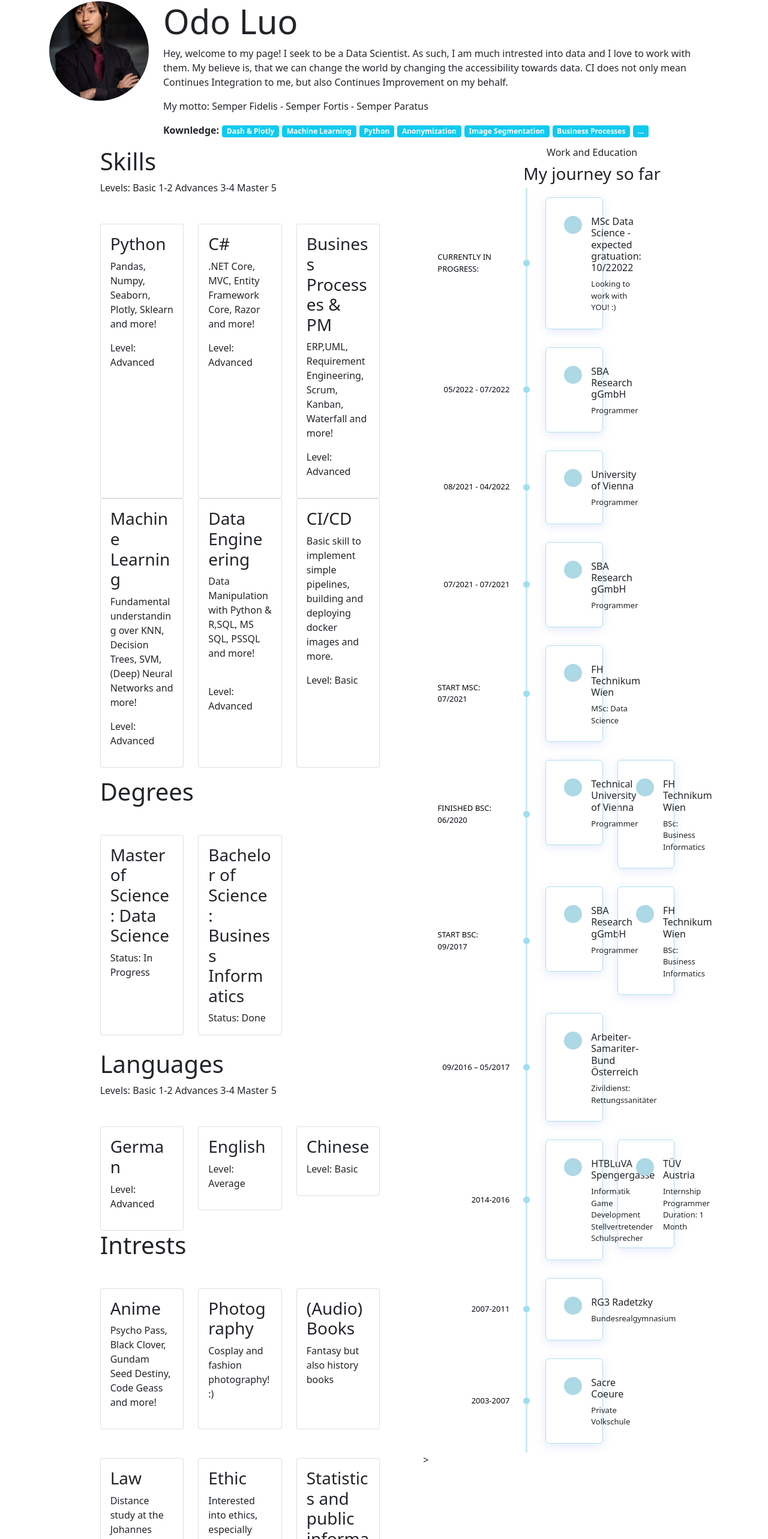
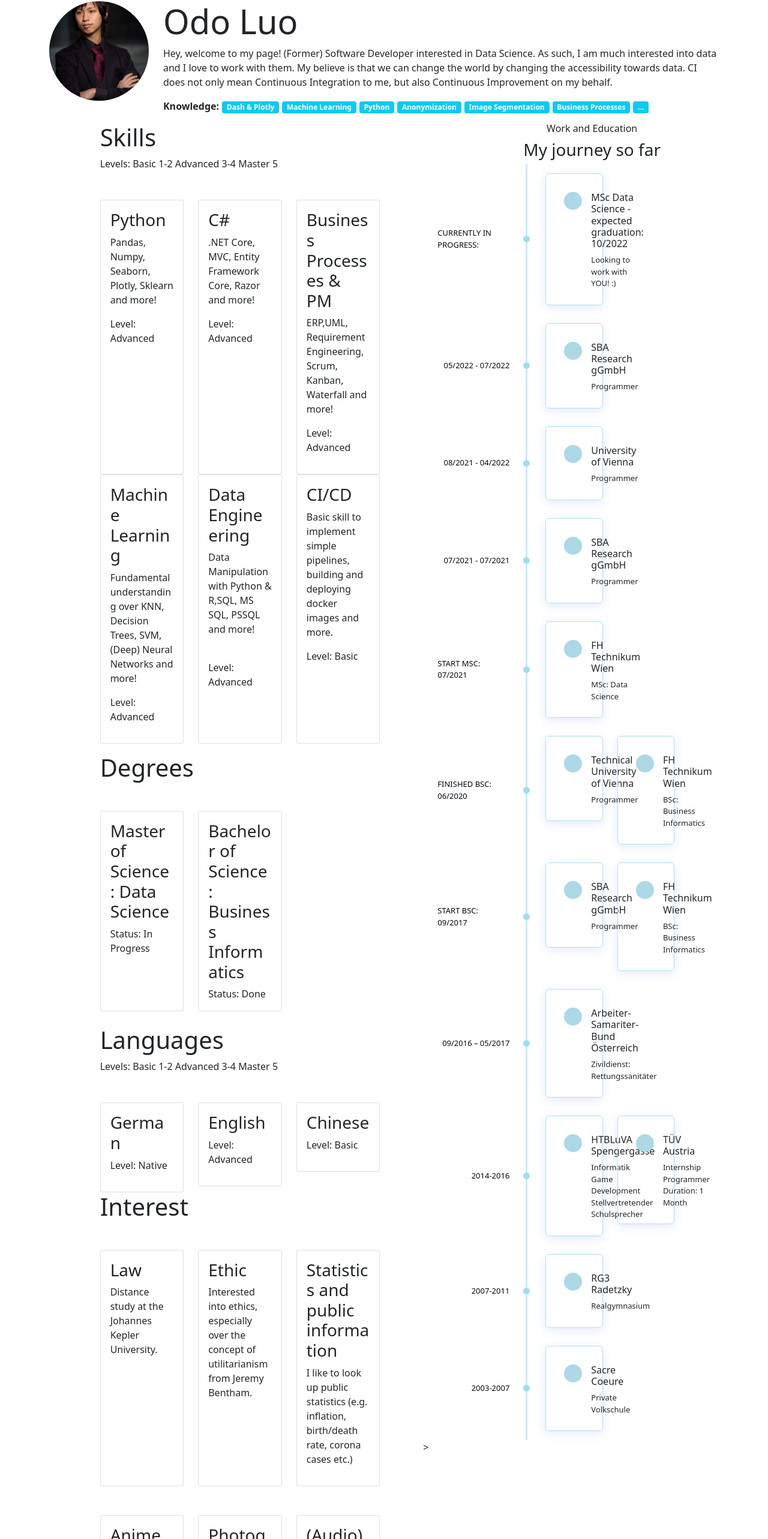
Before and after one commit to Codo155/oluo, an Angular app: page / in a window 1280 px wide. Shown: the part 18-2584 px from the top of the page at 60% size. Built offline with nearby package versions, Linux system fonts and the light colour scheme.

Commit message:
Update typos and spelling errors

```diff
--- a/src/app/app.component.html
+++ b/src/app/app.component.html
@@ -10,12 +10,11 @@
         </div>
           <h1 class="display-4">Odo Luo</h1>
           <p>
-              Hey, welcome to my page! I seek to be a Data Scientist. As such, I am much intrested into data and I love to work with them. My believe is, that we can change the world by changing the accessibility towards data.
-              CI does not only mean Continues Integration to me, but also Continues Improvement on my behalf.
+              Hey, welcome to my page! (Former) Software Developer interested in Data Science. As such, I am much interested into data and I love to work with them. My believe is that we can change the world by changing the accessibility towards data.
+              CI does not only mean Continuous Integration to me, but also Continuous Improvement on my behalf.
           </p>
-          <p> My motto: Semper Fidelis - Semper Fortis - Semper Paratus</p>
           <p>
-              <strong>Kownledge:</strong>
+              <strong>Knowledge:</strong>
               <span style="margin-left: 5px;"  class="badge bg-info">Dash & Plotly</span>
               <span style="margin-left: 5px;"  class="badge bg-info">Machine Learning</span>
               <span style="margin-left: 5px;"  class="badge bg-info">Python</span>
--- a/src/app/hobbies-and-languages-partial/hobbies-and-languages-partial.component.html
+++ b/src/app/hobbies-and-languages-partial/hobbies-and-languages-partial.component.html
@@ -4,13 +4,13 @@
         <section id="what-we-do">
             <div class="container-fluid">
                 <h2 class="section-title mb-2 h1">Languages</h2>
-                <p> Levels: Basic 1-2 <i class="fa fa-star"></i>  Advances 3-4 <i class="fa fa-star"></i>   Master 5 <i class="fa fa-star"></i> </p>
+                <p> Levels: Basic 1-2 <i class="fa fa-star"></i>  Advanced 3-4 <i class="fa fa-star"></i>   Master 5 <i class="fa fa-star"></i> </p>
                 <div class="row mt-5">
                     <div class="col-xs-12 col-sm-6 col-md-4 col-lg-4 col-xl-4">
                         <div class="card h-60 ">
                             <div class="card-block block-1 p-3" >
                                 <h3 class="card-title">German</h3>
-                                <p>Level: Advanced</p> <i class="fa fa-star"></i><i class="fa fa-star"></i><i class="fa fa-star"></i><i class="fa fa-star"></i>
+                                <p>Level: Native</p> <i class="fa fa-star"></i><i class="fa fa-star"></i><i class="fa fa-star"></i><i class="fa fa-star"></i>
                             </div>
                         </div>
                     </div>
@@ -18,7 +18,7 @@
                         <div class="card  h-60">
                             <div class="card-block block-2 p-3">
                                 <h3 class="card-title">English</h3>
-                                <p>Level: Average</p> <i class="fa fa-star"></i><i class="fa fa-star"></i><i class="fa fa-star"></i><i class="fa fa-star"></i>
+                                <p>Level: Advanced</p> <i class="fa fa-star"></i><i class="fa fa-star"></i><i class="fa fa-star"></i><i class="fa fa-star"></i>
                             </div>
                         </div>
                     </div>
@@ -41,7 +41,33 @@
     <div class="row">
         <section id="what-we-do">
             <div class="container-fluid">
-                <h2 class="section-title mb-2 h1">Intrests</h2>
+                <h2 class="section-title mb-2 h1">Interest </h2>
+                <div class="row mt-5">
+                    <div class="col-xs-12 col-sm-6 col-md-4 col-lg-4 col-xl-4">
+                        <div class="card h-100 ">
+                            <div class="card-block block-1 p-3" >
+                                <h3 class="card-title">Law</h3>
+                                <p>Distance study at the Johannes Kepler University.</p> <i class="fa fa-star"></i><i class="fa fa-star"></i><i class="fa fa-star"></i><i class="fa fa-star"></i>
+                            </div>
+                        </div>
+                    </div>
+                    <div class="col-xs-12 col-sm-6 col-md-4 col-lg-4 col-xl-4">
+                        <div class="card  h-100">
+                            <div class="card-block block-3 p-3">
+                                <h3 class="card-title">Ethic</h3>
+                                <p>Interested into ethics, especially over the concept of utilitarianism from Jeremy Bentham.</p> <i class="fa fa-star"></i><i class="fa fa-star"></i><i class="fa fa-star"></i><i class="fa fa-star"></i>
+                            </div>
+                        </div>
+                    </div>
+                    <div class="col-xs-12 col-sm-6 col-md-4 col-lg-4 col-xl-4">
+                        <div class="card  h-100">
+                            <div class="card-block block-2 p-3">
+                                <h3 class="card-title">Statistics and public information</h3>
+                                <p>I like to look up public statistics (e.g. inflation, birth/death rate, corona cases etc.)</p> <i class="fa fa-star"></i><i class="fa fa-star"></i><i class="fa fa-star"></i><i class="fa fa-star"></i>
+                            </div>
+                        </div>
+                    </div>
+                </div>
                 <div class="row mt-5">
                     <div class="col-xs-12 col-sm-6 col-md-4 col-lg-4 col-xl-4">
                         <div class="card h-100 ">
@@ -68,32 +94,6 @@
                         </div>
                     </div>
                 </div>
-                <div class="row mt-5">
-                    <div class="col-xs-12 col-sm-6 col-md-4 col-lg-4 col-xl-4">
-                        <div class="card h-100 ">
-                            <div class="card-block block-1 p-3" >
-                                <h3 class="card-title">Law</h3>
-                                <p>Distance study at the Johannes Kepler University.</p> <i class="fa fa-star"></i><i class="fa fa-star"></i><i class="fa fa-star"></i><i class="fa fa-star"></i>
-                            </div>
-                        </div>
-                    </div>
-                    <div class="col-xs-12 col-sm-6 col-md-4 col-lg-4 col-xl-4">
-                        <div class="card  h-100">
-                            <div class="card-block block-3 p-3">
-                                <h3 class="card-title">Ethic</h3>
-                                <p>Interested into ethics, especially over the concept of utilitarianism from Jeremy Bentham.</p> <i class="fa fa-star"></i><i class="fa fa-star"></i><i class="fa fa-star"></i><i class="fa fa-star"></i>
-                            </div>
-                        </div>
-                    </div>
-                    <div class="col-xs-12 col-sm-6 col-md-4 col-lg-4 col-xl-4">
-                        <div class="card  h-100">
-                            <div class="card-block block-2 p-3">
-                                <h3 class="card-title">Statistics and public information</h3>
-                                <p>I like to look up public statistics (e.g. inflation, birth/death rate, corona cases etc.)</p> <i class="fa fa-star"></i><i class="fa fa-star"></i><i class="fa fa-star"></i><i class="fa fa-star"></i>
-                            </div>
-                        </div>
-                    </div>
-                </div>
             </div>
         </section>
     </div>
--- a/src/app/skills-and-degree-partial/skills-and-degree-partial.component.html
+++ b/src/app/skills-and-degree-partial/skills-and-degree-partial.component.html
@@ -1,3 +1,156 @@
+<!-- <link rel="stylesheet" href="https://cdnjs.cloudflare.com/ajax/libs/font-awesome/4.7.0/css/font-awesome.min.css">
+
+
+
+
+<div class="container">
+    <div>
+        <div class="row">
+            <div class="col">
+                <strong class="float-left">Machine Learning</strong>
+            </div>
+            <div class="col offset-1">
+                <span class="fa fa-star checked"></span>
+                <span class="fa fa-star checked"></span>
+                <span class="fa fa-star checked"></span>
+                <span class="fa fa-star-half-o checked"></span>
+                <span class="fa fa-star"></span>
+            </div>
+        </div>
+        <div class="row">
+            <div class="col offset-1">
+                Random Forest, KNN etc.
+            </div>
+            <div class="col">
+                <span class="fa fa-star checked"></span>
+                <span class="fa fa-star checked"></span>
+                <span class="fa fa-star checked"></span>
+                <span class="fa fa-star checked"></span>
+                <span class="fa fa-star"></span>
+            </div>
+        </div>
+        <div class="row">
+            <div class="col offset-1">
+                Neuroal Networks
+            </div>
+            <div class="col">
+                <span class="fa fa-star checked"></span>
+                <span class="fa fa-star checked"></span>
+                <span class="fa fa-star checked"></span>
+                <span class="fa fa-star"></span>
+                <span class="fa fa-star"></span>
+            </div>
+        </div>
+        <div class="row  mb-2">
+            <div class="col offset-1">
+                Reinforcement Learning
+            </div>
+            <div class="col">
+                <span class="fa fa-star checked"></span>
+                <span class="fa fa-star checked"></span>
+                <span class="fa fa-star-half-o checked"></span>
+                <span class="fa fa-star"></span>
+                <span class="fa fa-star"></span>
+            </div>
+        </div>
+    </div>
+    <div class="row mb-2">
+        <div class="col">
+            <strong>Python</strong>
+        </div>
+        <div class="col offset-1">
+            <span class="fa fa-star checked"></span>
+            <span class="fa fa-star checked"></span>
+            <span class="fa fa-star checked"></span>
+            <span class="fa fa-star checked"></span>
+            <span class="fa fa-star"></span>
+        </div>
+    </div>
+    <div class="row">
+        <div class="col">
+            <strong>Datenbanken</strong>
+        </div>
+        <div class="col offset-1">
+            <span class="fa fa-star checked"></span>
+            <span class="fa fa-star checked"></span>
+            <span class="fa fa-star checked"></span>
+            <span class="fa fa-star-half-o checked"></span>
+            <span class="fa fa-star"></span>
+        </div>
+    </div>
+    <div class="row">
+        <div class="col offset-1">
+            SQL
+        </div>
+        <div class="col ">
+            <span class="fa fa-star checked"></span>
+            <span class="fa fa-star checked"></span>
+            <span class="fa fa-star checked"></span>
+            <span class="fa fa-star checked"></span>
+            <span class="fa fa-star"></span>
+        </div>
+    </div>
+    <div class="row">
+        <div class="col offset-1">
+            Relationale Datenbanken
+        </div>
+        <div class="col ">
+            <span class="fa fa-star checked"></span>
+            <span class="fa fa-star checked"></span>
+            <span class="fa fa-star checked"></span>
+            <span class="fa fa-star checked"></span>
+            <span class="fa fa-star"></span>
+        </div>
+    </div>
+    <div class="row  mb-2">
+        <div class="col offset-1">
+            NoSQL Datenbanken
+        </div>
+        <div class="col ">
+            <span class="fa fa-star checked"></span>
+            <span class="fa fa-star checked"></span>
+            <span class="fa fa-star checked"></span>
+            <span class="fa fa-star"></span>
+            <span class="fa fa-star"></span>
+        </div>
+    </div>
+    <div class="row  mb-2">
+        <div class="col">
+            <strong>Hadoop</strong>
+        </div>
+        <div class="col offset-1">
+            <span class="fa fa-star checked"></span>
+            <span class="fa fa-star checked"></span>
+            <span class="fa fa-star"></span>
+            <span class="fa fa-star"></span>
+            <span class="fa fa-star"></span>
+        </div>
+    </div>
+    <div class="row mb-2">
+        <div class="col">
+            <strong>Power BI</strong>
+        </div>
+        <div class="col offset-1">
+            <span class="fa fa-star checked"></span>
+            <span class="fa fa-star checked"></span>
+            <span class="fa fa-star"></span>
+            <span class="fa fa-star"></span>
+            <span class="fa fa-star"></span>
+        </div>
+    </div>
+    <div class="row mb-2">
+        <div class="col">
+            <strong>Azure</strong>
+        </div>
+        <div class="col offset-1">
+            <span class="fa fa-star checked"></span>
+            <span class="fa fa-star checked"></span>
+            <span class="fa fa-star checked"></span>
+            <span class="fa fa-star"></span>
+            <span class="fa fa-star"></span>
+        </div>
+    </div>
+</div> -->
 
 <div class="container-fluid">
 
@@ -5,14 +158,16 @@
         <section id="what-we-do">
             <div class="container-fluid">
                 <h2 class="section-title mb-2 h1">Skills</h2>
-                <p> Levels: Basic 1-2 <i class="fa fa-star"></i>  Advances 3-4 <i class="fa fa-star"></i>   Master 5 <i class="fa fa-star"></i> </p>
+                <p> Levels: Basic 1-2 <i class="fa fa-star"></i> Advanced 3-4 <i class="fa fa-star"></i> Master 5 <i
+                        class="fa fa-star"></i> </p>
                 <div class="row mt-5">
                     <div class="col-xs-12 col-sm-6 col-md-4 col-lg-4 col-xl-4">
                         <div class="card h-100 ">
-                            <div class="card-block block-1 p-3" >
+                            <div class="card-block block-1 p-3">
                                 <h3 class="card-title">Python</h3>
                                 <p class="card-text">Pandas, Numpy, Seaborn, Plotly, Sklearn and more!</p>
-                                <p>Level: Advanced</p> <i class="fa fa-star"></i><i class="fa fa-star"></i><i class="fa fa-star"></i><i class="fa fa-star"></i>
+                                <p>Level: Advanced</p> <i class="fa fa-star"></i><i class="fa fa-star"></i><i
+                                    class="fa fa-star"></i><i class="fa fa-star"></i>
                             </div>
                         </div>
                     </div>
@@ -21,7 +176,8 @@
                             <div class="card-block block-2 p-3">
                                 <h3 class="card-title">C#</h3>
                                 <p class="card-text">.NET Core, MVC, Entity Framework Core, Razor and more!</p>
-                                <p>Level: Advanced</p> <i class="fa fa-star"></i><i class="fa fa-star"></i><i class="fa fa-star"></i><i class="fa fa-star"></i>
+                                <p>Level: Advanced</p> <i class="fa fa-star"></i><i class="fa fa-star"></i><i
+                                    class="fa fa-star"></i><i class="fa fa-star"></i>
                             </div>
                         </div>
                     </div>
@@ -29,8 +185,10 @@
                         <div class="card h-100">
                             <div class="card-block block-3 p-3">
                                 <h3 class="card-title">Business Processes & PM</h3>
-                                <p class="card-text">ERP,UML, Requirement Engineering, Scrum, Kanban, Waterfall and more!  </p>
-                                <p>Level: Advanced</p> <i class="fa fa-star"></i><i class="fa fa-star"></i><i class="fa fa-star"></i><i class="fa fa-star"></i>
+                                <p class="card-text">ERP,UML, Requirement Engineering, Scrum, Kanban, Waterfall and
+                                    more! </p>
+                                <p>Level: Advanced</p> <i class="fa fa-star"></i><i class="fa fa-star"></i><i
+                                    class="fa fa-star"></i><i class="fa fa-star"></i>
                             </div>
                         </div>
                     </div>
@@ -40,8 +198,10 @@
                         <div class="card h-100">
                             <div class="card-block block-4 p-3">
                                 <h3 class="card-title">Machine Learning</h3>
-                                <p class="card-text">Fundamental understanding over KNN, Decision Trees, SVM, (Deep) Neural Networks and more!</p>
-                                <p>Level: Advanced</p> <i class="fa fa-star"></i><i class="fa fa-star"></i><i class="fa fa-star"></i><i class="fa fa-star"></i>
+                                <p class="card-text">Fundamental understanding over KNN, Decision Trees, SVM, (Deep)
+                                    Neural Networks and more!</p>
+                                <p>Level: Advanced</p> <i class="fa fa-star"></i><i class="fa fa-star"></i><i
+                                    class="fa fa-star"></i><i class="fa fa-star"></i>
                             </div>
                         </div>
                     </div>
@@ -49,9 +209,11 @@
                         <div class="card h-100">
                             <div class="card-block block-5 p-3">
                                 <h3 class="card-title">Data Engineering </h3>
-                                <p class="card-text"> Data Manipulation with Python & R,SQL, MS SQL, PSSQL and more! </p>
+                                <p class="card-text"> Data Manipulation with Python & R,SQL, MS SQL, PSSQL and more!
+                                </p>
                                 <br />
-                                <p>Level: Advanced</p> <i class="fa fa-star"></i><i class="fa fa-star"></i><i class="fa fa-star"></i>
+                                <p>Level: Advanced</p> <i class="fa fa-star"></i><i class="fa fa-star"></i><i
+                                    class="fa fa-star"></i>
                             </div>
                         </div>
                     </div>
@@ -59,7 +221,8 @@
                         <div class="card h-100">
                             <div class="card-block block-6 p-3">
                                 <h3 class="card-title">CI/CD</h3>
-                                <p class="card-text">Basic skill to implement simple pipelines, building and deploying docker images and more.</p>
+                                <p class="card-text">Basic skill to implement simple pipelines, building and deploying
+                                    docker images and more.</p>
                                 <p>Level: Basic</p> <i class="fa fa-star"></i><i class="fa fa-star"></i>
                             </div>
                         </div>
--- a/src/app/work-and-education-partial/work-and-education-partial.component.html
+++ b/src/app/work-and-education-partial/work-and-education-partial.component.html
@@ -25,7 +25,7 @@
                                     <div class="single-timeline-content d-flex wow fadeInLeft" data-wow-delay="0.3s" style="visibility: visible; animation-delay: 0.3s; animation-name: fadeInLeft;">
                                         <div class="timeline-icon"><i class="fa fa-briefcase" aria-hidden="true"></i></div>
                                         <div class="timeline-text">
-                                            <h6>MSc Data Science - expected gratuation: 10/22022</h6>
+                                            <h6>MSc Data Science - expected graduation: 10/2022</h6>
                                             <p>Looking to work with YOU! :)</p>
                                         </div>
                                     </div>
@@ -217,7 +217,7 @@
                                     <div class="timeline-icon"><i class="fa fa-id-card" aria-hidden="true"></i></div>
                                     <div class="timeline-text">
                                         <h6>RG3 Radetzky</h6>
-                                        <p>Bundesrealgymnasium</p>
+                                        <p>Realgymnasium</p>
                                     </div>
                                 </div>
                             </div>
--- a/src/custom.css
+++ b/src/custom.css
@@ -142,3 +142,7 @@ body {
 .single-timeline-area .single-timeline-content:focus .timeline-text h6 {
     color: #3f43fd;
 }
+
+.checked {
+    color: orange;
+  }
```
